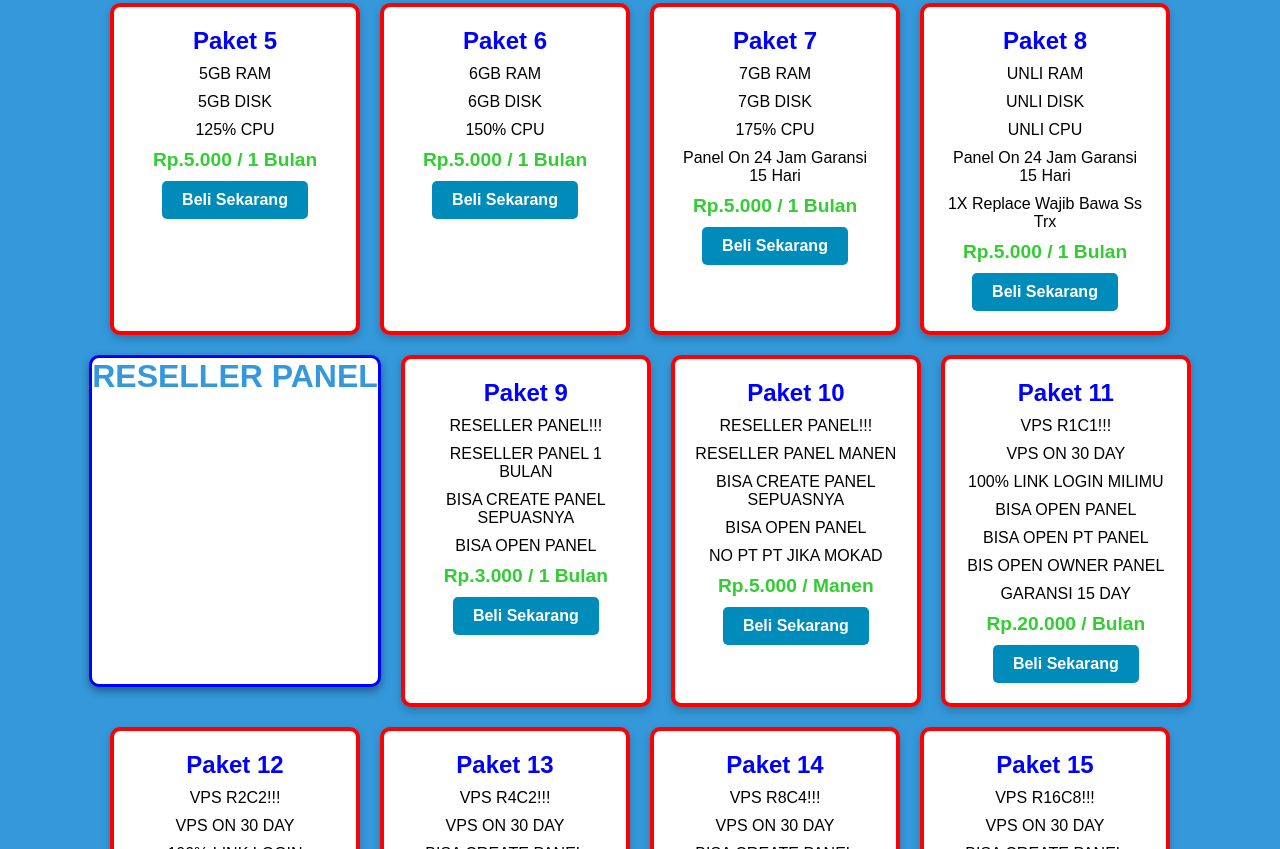
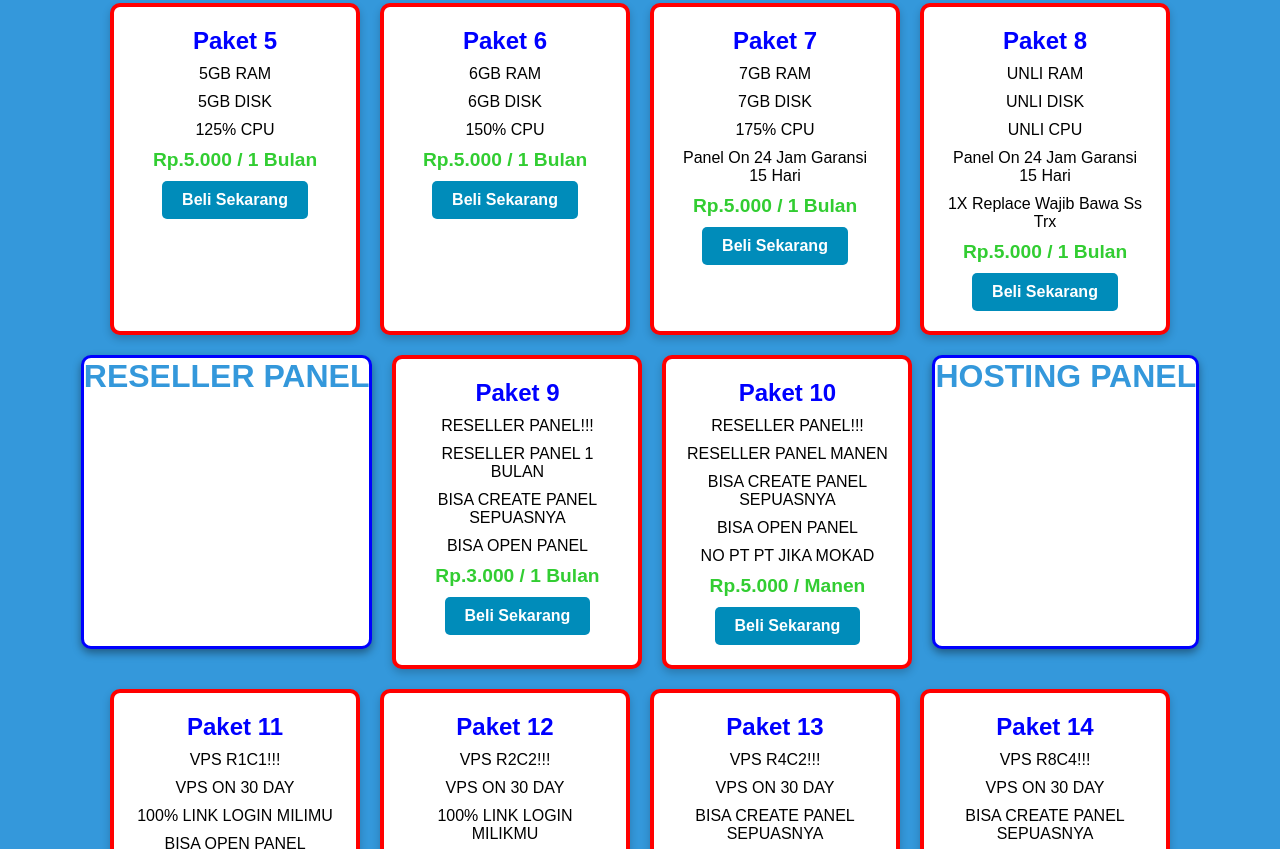
Before and after one commit to Alzzxiter/AlzzOffcHostStore.github.io, a plain HTML site: page index.html in a window 1280 px wide. Shown: the part 387-1236 px from the top of the page. Drawn offline with Linux system fonts and the light colour scheme; some packages are replaced by stand-ins of ours; a script that the page names is missing.

Commit message:
Update index.html

```diff
--- a/index.html
+++ b/index.html
@@ -276,6 +276,7 @@
             </div>
 
             <!-- Paket 11 -->
+            <h1>HOSTING PANEL</h1>
             <div class="package">
                 <h2>Paket 11</h2>
                 <p>VPS R1C1!!!</p>
```
